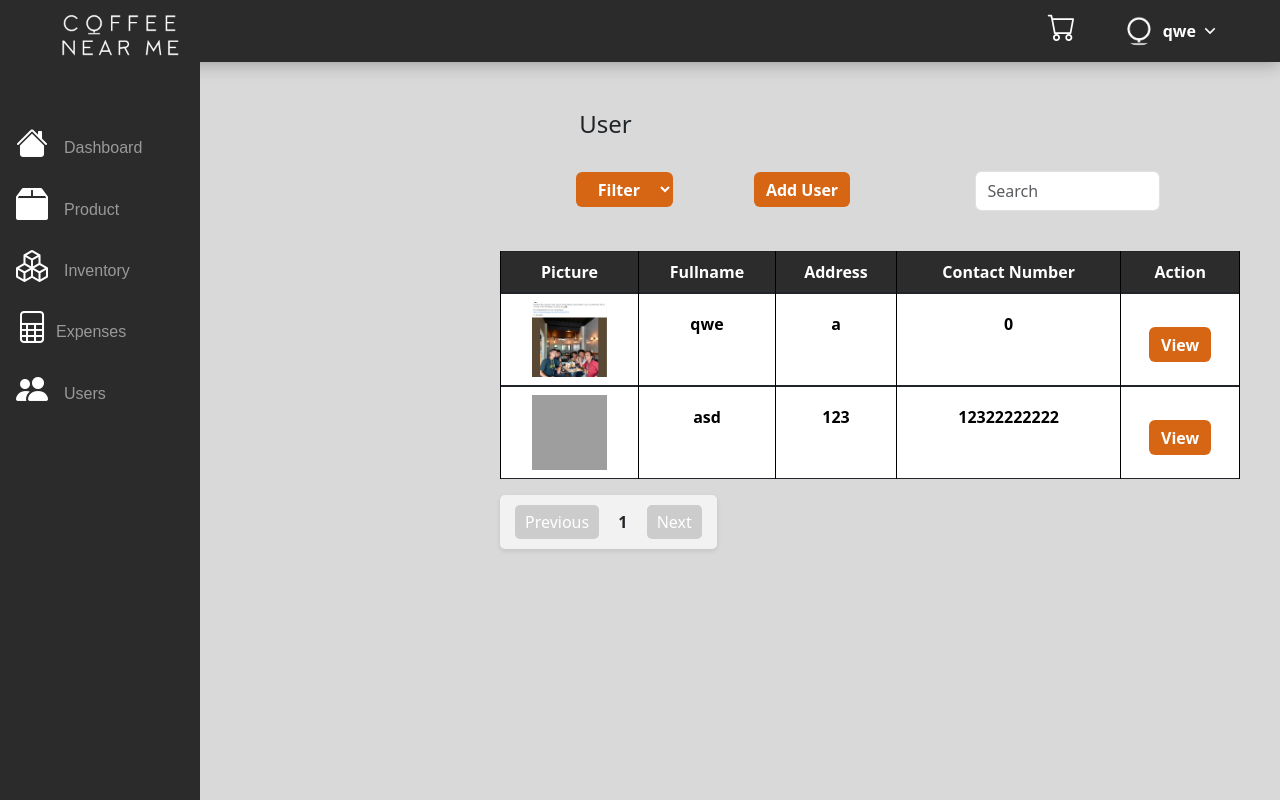
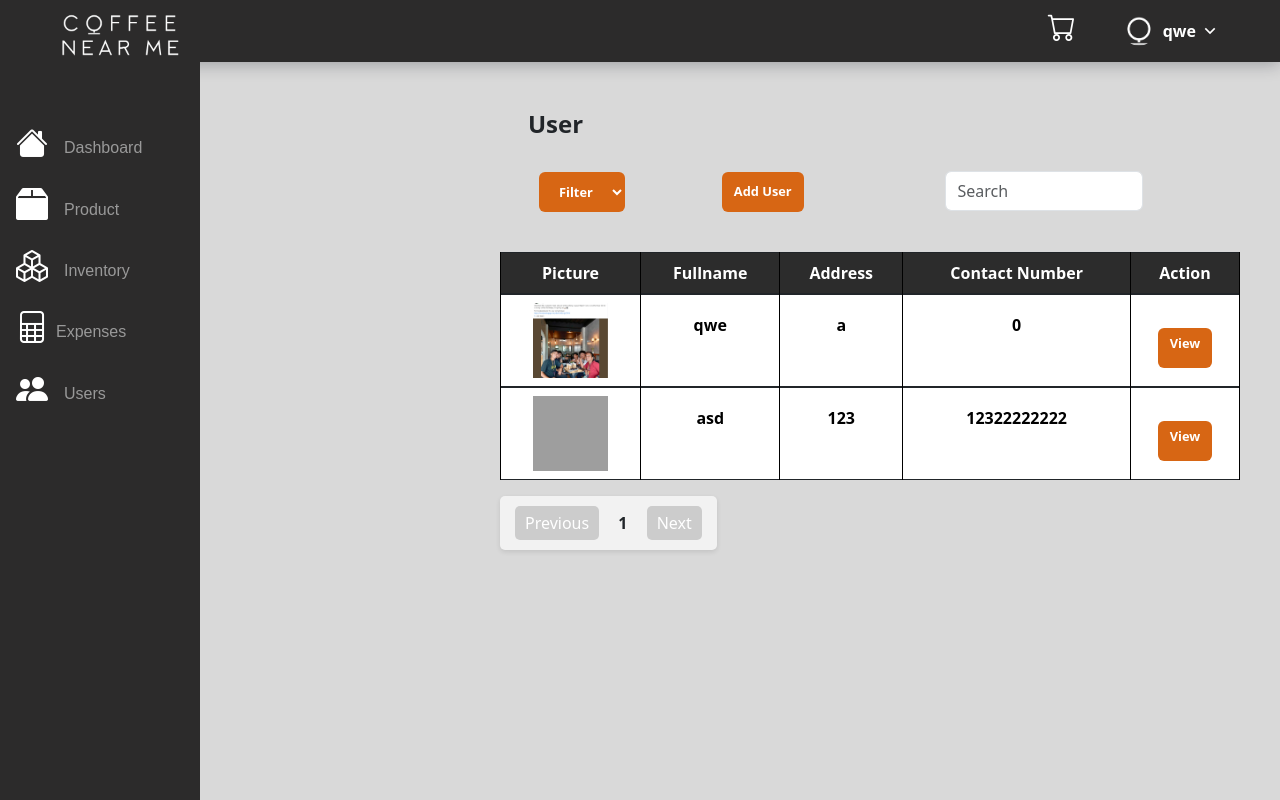
Before and after one commit to Mrk-Cstle/CoffeeNearMe, a PHP site: page /pages/user.php in a window 1280 px wide. Run offline with PHP 8.4, Linux system fonts and the light colour scheme; a user stored in the database is signed in; data comes from the database, SQL or seed files in the repository; some libraries are stand-ins or nearby versions; grey boxes are pictures that could not be loaded.

Commit message:
UPDATE
UPDATE

```diff
--- a/assets/design/adminDashboard.css
+++ b/assets/design/adminDashboard.css
@@ -243,7 +243,7 @@
     #topHead{
         font-size: clamp(0.7rem, 1vw, 1rem);
         margin-top: 20px;
-        margin-left: 100px;
+        margin-left: 20px;
         font-weight: bold;
     }
     .heading{
@@ -301,7 +301,7 @@
     }
     #lowHead{
         font-size: clamp(0.7rem, 1vw, 1rem);
-        margin-left: 100px;
+        margin-left: 20px;
         margin-top: 20px;
         font-weight: bold;
     }
--- a/pages/expenses.php
+++ b/pages/expenses.php
@@ -16,6 +16,7 @@
 
 <body>
   <div class="container">
+  <h3 class="headDash">Expenses</h3>
     <div class="top-bar">
       <button type="button" data-bs-toggle="modal" data-bs-target="#Add" class=" btn btn-dark me-1" id="addExpen">Add Expenses Name</button>
       <div class="dropdown">
--- a/pages/user.php
+++ b/pages/user.php
@@ -58,6 +58,7 @@
         margin: 0 0 0 auto;
         justify-content: space-evenly;
         font-size: 1rem;
+        margin-left: -54px;
 
     }
 
@@ -66,9 +67,10 @@
         color: white;
         border: none;
         font-weight: 600;
-        height: 35px;
+        height: 40px;
         text-align: center;
         margin-top: 25px;
+        font-size: clamp(0.7rem, 1vw, 1.5rem);
     }
 
     .btnnnn {
@@ -557,11 +559,12 @@
     }
 
     .headDash{
-            margin-left: 50px;
+            margin-left: 0px;
             margin-top: 0px;
             width: 15%;
             text-align: center;
             font-size: 1.5rem;
+            font-weight: bold;
         }
 
           /* Hide spin buttons for Chrome, Edge, and Safari */
```
Also changed, not shown: assets/design/expenses-table.css (+12 -3 lines).
